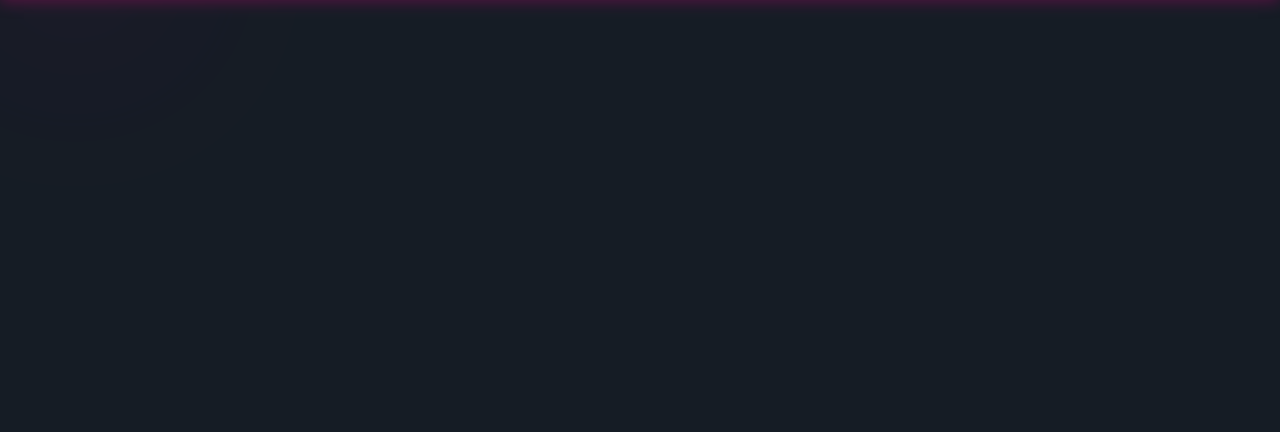
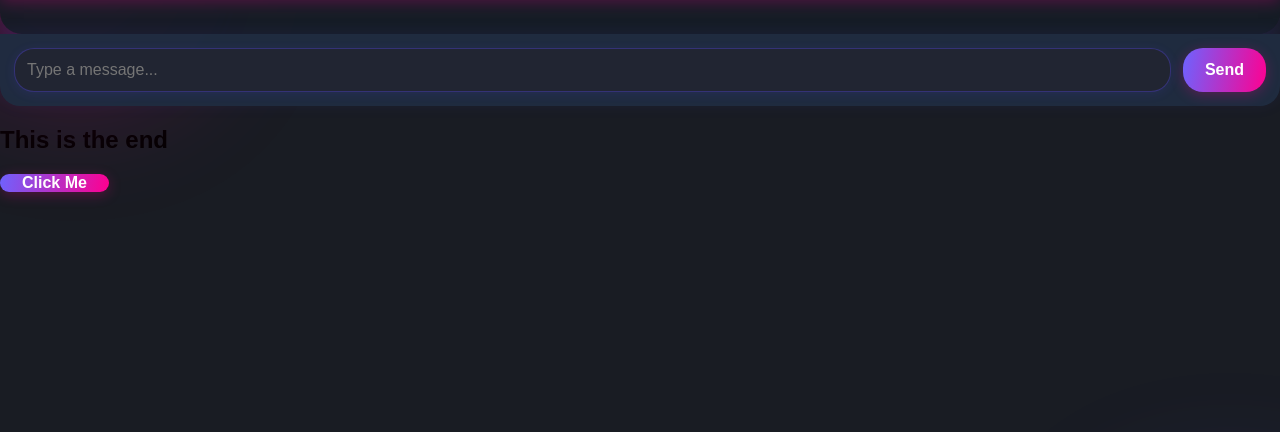
Before and after one commit to samratratnap07/chatting, a Flask app: page /chat in a window 1280 px wide. Shown: the part 90-522 px from the top of the page. Run offline with Flask 3, Linux system fonts and the light colour scheme; the visitor is signed in with stand-in values (Sample User, id 1); data that the repository does not hold is empty.

Commit message:
Update chat.html

```diff
--- a/templates/chat.html
+++ b/templates/chat.html
@@ -8,12 +8,19 @@
 </head>
 <body>
     <div class="bg-blur-lights"></div>
+
     <header>
         <span class="header-title">Nick & Saisha Chat</span>
         <form method="POST" action="/logout" style="margin:0;display:inline;">
             <button type="submit" class="logout-btn">Logout</button>
         </form>
     </header>
+
+    <!-- Flip Card Wrapper -->
+    <div id="flip-card" class="flip-card">
+        <div class="flip-card-inner">
+            <div class="flip-card-front">
+                <!-- Front: Normal Chat UI -->
                 <div class="main-chat-wrapper">
                     <div class="chat-box" id="chat-box"></div>
                     <form id="chat-form">
@@ -21,19 +28,27 @@
                         <button type="submit">Send</button>
                     </form>
                 </div>
+            </div>
+            <div class="flip-card-back">
+                <h2>This is the end</h2>
+                <button id="click-me-btn" class="click-me-btn">Click Me</button>
+            </div>
+        </div>
+    </div>
+
+    <!-- Edit Popup -->
     <div id="edit-popup" style="display:none"></div>
+
     <script>
         const chatBox = document.getElementById("chat-box");
         const form = document.getElementById("chat-form");
         const messageInput = document.getElementById("message");
         const username = "{{ username }}";
-        let editingMsgId = null;
 
         function scrollToBottom() {
             chatBox.scrollTop = chatBox.scrollHeight;
         }
 
-        // UI: Create action/popup menu
         function createMsgActions(msgDiv, msgId, msgText) {
             msgDiv.querySelectorAll(".msg-actions").forEach(el=>el.remove());
             const actionsPopup = document.createElement("div");
@@ -48,12 +63,10 @@
             return actionsPopup;
         }
 
-        // Message menu will NOT autoclose by itself; only close when user clicks elsewhere:
         document.body.addEventListener('click', function(e){
             document.querySelectorAll(".msg-actions.show").forEach(el => {
                 if(!el.parentNode.contains(e.target)) el.classList.remove("show");
             });
-            // Edit popup autoclose if click background
             const editPopup = document.getElementById('edit-popup');
             if(editPopup.style.display=='flex' && e.target===editPopup) editPopup.style.display='none';
         });
@@ -80,7 +93,6 @@
         }
         function submitEdit(msgId){
             const newText = document.getElementById('edit-msg-input').value;
-            // Dummy Ajax request; replace with backend logic
             fetch("/edit", {
                 method:"POST",
                 headers: {"Content-Type":"application/json"},
@@ -96,7 +108,6 @@
             alert('Message copied!');
         }
         function deleteMsg(msgId, btn){
-            // Dummy function! Backend required.
             fetch("/delete",{
                 method:"POST",
                 headers: {"Content-Type":"application/json"},
@@ -107,7 +118,6 @@
               });
         }
 
-        // Render messages (sample ids used for demo)
         function loadMessages() {
             fetch("/messages")
                 .then(res => res.json())
@@ -122,9 +132,8 @@
                             <div class="bubble">${msg.message}</div>
                             <div class="timestamp">${msg.timestamp}</div>
                         `;
-                        const msgId = msg.id !== undefined ? msg.id : idx; // using idx if no id field
+                        const msgId = msg.id !== undefined ? msg.id : idx;
                         msgDiv.onclick = function(e){
-                            // Open popup menu on single click
                             createMsgActions(msgDiv, msgId, msg.message);
                             e.stopPropagation();
                         };
@@ -133,6 +142,7 @@
                     scrollToBottom();
                 });
         }
+
         form.addEventListener("submit", e => {
             e.preventDefault();
             const text = messageInput.value.trim();
@@ -145,11 +155,23 @@
             .then(res => res.json())
             .then(data => {
                 if (data.success) {
+                    // Flip only if message is Happy Birthday
+                    if (/^happy\s*birthday$/i.test(text) || /^HB$/i.test(text)) {
+                        document.getElementById("flip-card").classList.add("flipped");
+                    }
                     messageInput.value = "";
                     loadMessages();
                 }
             });
         });
+
+        // Click Me button link
+        document.addEventListener("click", e => {
+            if (e.target.id === "click-me-btn") {
+                window.location.href = "https://example.com"; // replace with your URL
+            }
+        });
+
         setInterval(loadMessages, 2000);
         loadMessages();
     </script>
```
Lines whose indentation alone changed are shown as unchanged.
